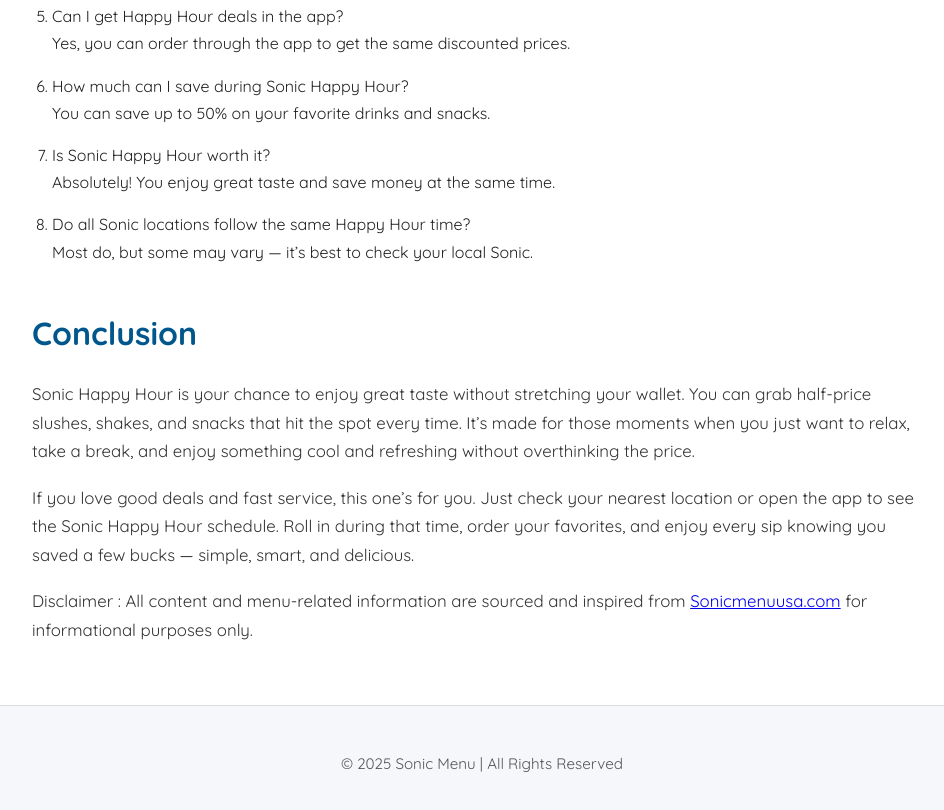
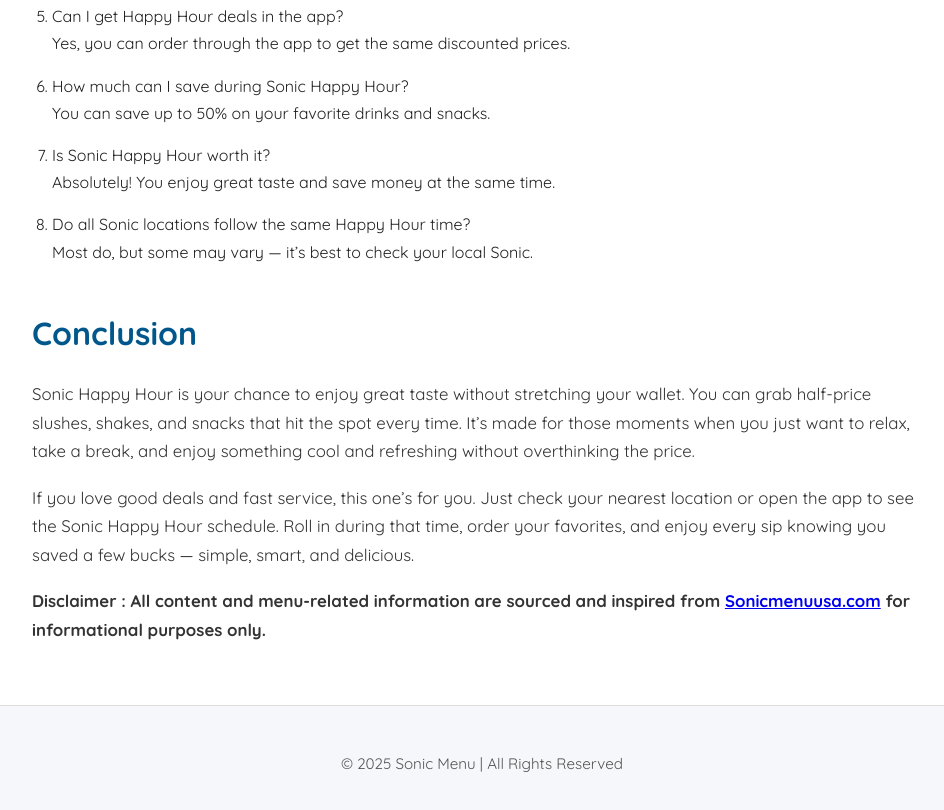
Before and after one commit to sonicmenuusa/sonic-happy-hour-menu, a plain HTML site: page index.html in a window 1280 px wide. Shown: the part 2034-2844 px from the top of the page, without its empty margins (158-1102 px from the left). Drawn offline with Linux system fonts and the light colour scheme.

Commit message:
Update index.html

```diff
--- a/index.html
+++ b/index.html
@@ -71,7 +71,7 @@
       If you love good deals and fast service, this one’s for you. Just check your nearest location or open the app to see the Sonic Happy Hour schedule. Roll in during that time, order your favorites, and enjoy every sip knowing you saved a few bucks — simple, smart, and delicious.
     </p>
 
-<p> Disclaimer : All content and menu-related information are sourced and inspired from <a href="https://sonicmenuusa.com/"> Sonicmenuusa.com</a> for informational purposes only.</p>
+<p> <b>Disclaimer : All content and menu-related information are sourced and inspired from <a href="https://sonicmenuusa.com/"> Sonicmenuusa.com</a> for informational purposes only.</b></p>
 
   </section>
 
```
